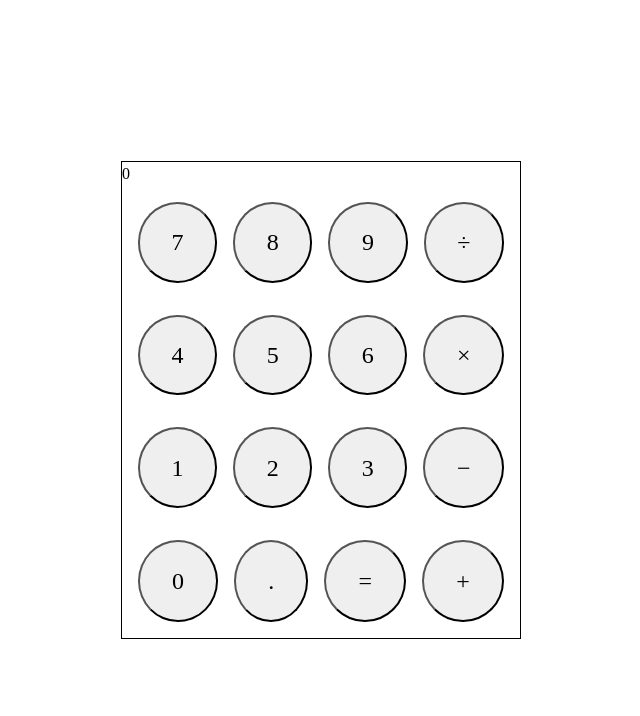
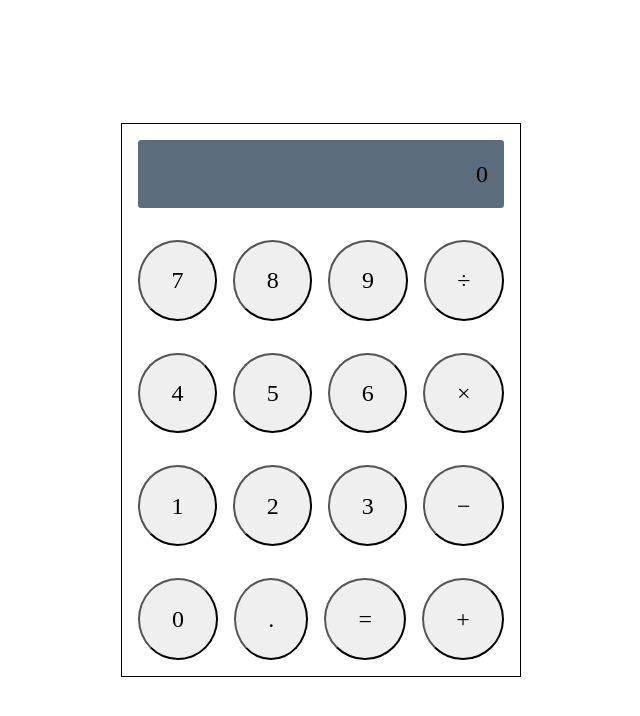
Before and after one commit to Jonon/jCalc, a plain HTML site: page index.html in a window 1280 px wide. Shown: the whole page, without its empty margins (319-959 px from the left). Drawn offline with Linux system fonts and the light colour scheme.

Commit message:
Add calculator display

```diff
--- a/index.html
+++ b/index.html
@@ -10,7 +10,7 @@
 	<body>
 		<div class="container">
 			<div class="calculator">
-				<div>0</div>
+				<div class="display">0</div>
 				<div class="buttons">
 					<div class="row">
 						<button>7</button>
--- a/main.css
+++ b/main.css
@@ -9,6 +9,15 @@
 	width: 25rem;
 	height: auto;
 	border: 1px solid black;
+}
+
+.display {
+	background-color: rgb(91, 109, 124);
+	margin: 1rem;
+	padding: 1rem;
+	text-align: right;
+	font-size: 1.5rem;
+	border-radius: 0.2rem;
 }
 
 .buttons {
```
